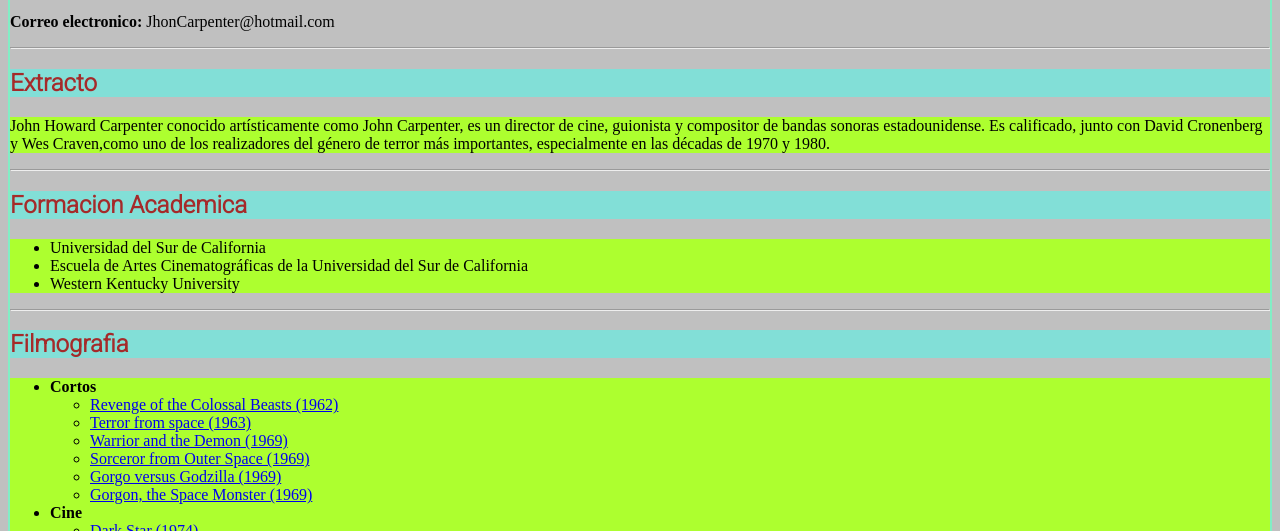
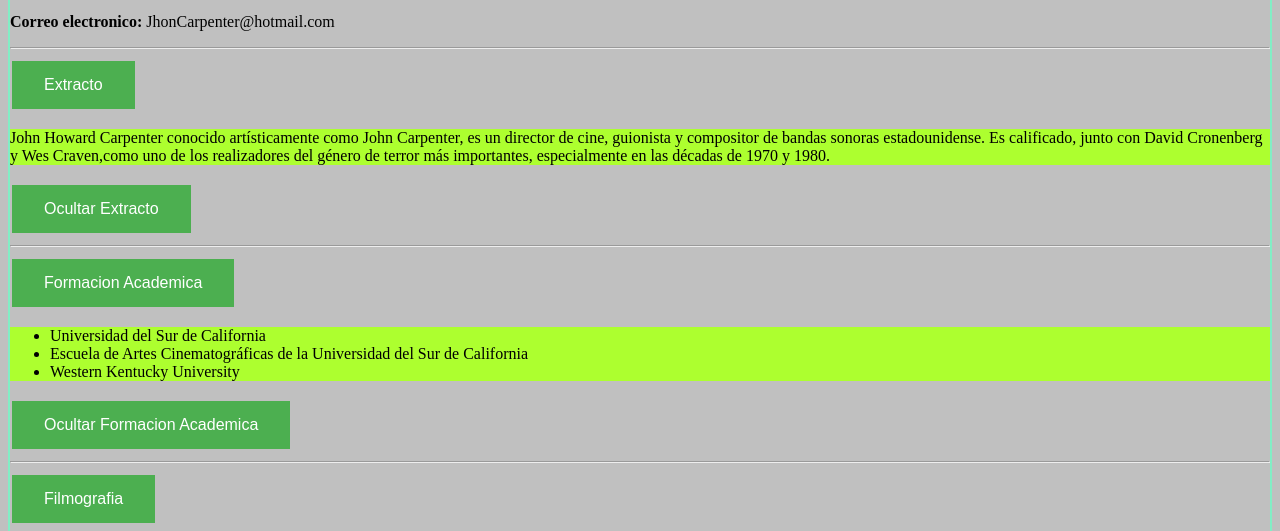
Before and after one commit to DanielGdev80s/Final-ticmas-desarrollo-web, a plain HTML site: page Proyecto Final/index.html in a window 1280 px wide. Shown: the part 269-800 px from the top of the page. Drawn offline with Linux system fonts and the light colour scheme; a web font is replaced by a local one.

Commit message:
primer correccion

```diff
--- a/Proyecto Final/CVestilo.css
+++ b/Proyecto Final/CVestilo.css
@@ -42,3 +42,16 @@ body {
   #piepagina {
     text-align: center;
   }
+
+  button {
+    background-color: #4CAF50;
+    border: none;
+    color: white;
+    padding: 15px 32px;
+    text-align: center;
+    text-decoration: none;
+    display: inline-block;
+    font-size: 16px;
+    margin: 4px 2px;
+    cursor: pointer;
+}
--- a/Proyecto Final/CVjs.js
+++ b/Proyecto Final/CVjs.js
@@ -18,3 +18,33 @@ document.getElementById('twiter').addEventListener('click', () => {
    document.getElementById('web').addEventListener('click', () => {
     window.open("https://theofficialjohncarpenter.com/")
    });
+
+   function mostrar(){
+    document.getElementById('extracto').style.display = 'block';
+
+   }
+
+   function ocultar(){
+    document.getElementById('extracto').style.display = 'none';
+
+   }
+
+   function mostraracademica(){
+    document.getElementById('academicadiv').style.display = 'block';
+
+   }
+
+   function ocultaracademica(){
+    document.getElementById('academicadiv').style.display = 'none';
+
+   }
+
+   function mostrarfilmografia(){
+    document.getElementById('filmografiadiv').style.display = 'block';
+
+   }
+
+   function ocultarfilmografia(){
+    document.getElementById('filmografiadiv').style.display = 'none';
+
+   }
--- a/Proyecto Final/CV.html
+++ b/Proyecto Final/index.html
@@ -11,6 +11,7 @@
     <link rel="preconnect" href="https://fonts.googleapis.com">
     <link rel="preconnect" href="https://fonts.gstatic.com" crossorigin>
     <link href="https://fonts.googleapis.com/css2?family=Roboto:wght@300&display=swap" rel="stylesheet">
+    <link rel="icon" type="image/x-icon" href="D:\Curso Desarrollo web\HTML/favicon.ico" />
     <title>CV</title>
 </head>
 <body>
@@ -26,20 +27,29 @@
     <p><b>Correo electronico: </b>JhonCarpenter@hotmail.com</p>
     <hr>
 
-    <h2>Extracto</h2>
-    <p id="extracto">John Howard Carpenter conocido artísticamente como John Carpenter, es un director de cine, guionista y compositor de bandas sonoras estadounidense.
+
+    <button onclick="mostrar();">Extracto</button>
+    <div id="extracto">
+    <p>John Howard Carpenter conocido artísticamente como John Carpenter, es un director de cine, guionista y compositor de bandas sonoras estadounidense.
         Es calificado, junto con David Cronenberg y Wes Craven,como uno de los realizadores del género de terror más importantes, especialmente en las décadas de 1970 y 1980.</p>
+    </div>
+    <button onclick="ocultar();">Ocultar Extracto</button>
     <hr>
 
-    <h2>Formacion Academica</h2>
+
+    <button onclick="mostraracademica();">Formacion Academica</button>
+    <div id="academicadiv">
     <ul id="academica">
         <li>Universidad del Sur de California</li>
         <li>Escuela de Artes Cinematográficas de la Universidad del Sur de California</li>
         <li>Western Kentucky University</li>
     </ul>
+    </div>
+    <button onclick="ocultaracademica();">Ocultar Formacion Academica</button>
     <hr>
 
-    <h2>Filmografia</h2>
+    <button onclick="mostrarfilmografia();">Filmografia</button>
+    <div id="filmografiadiv">
     <ul id="filmografia">
         <li><b>Cortos</b></li>
             <ul>
@@ -80,6 +90,8 @@
                 <li><a href="https://www.filmaffinity.com/ar/film581561.html" target="_blank">Pro-vida (2006, para la serie Masters of Horror)</a></li>
             </ul>
     </ul>
+    </div>
+    <button onclick="ocultarfilmografia();">Ocultar Filmografia</button>
     <hr>
 
     <div id="piepagina">
```
Also changed, not shown: HTML/favicon.ico (added).
